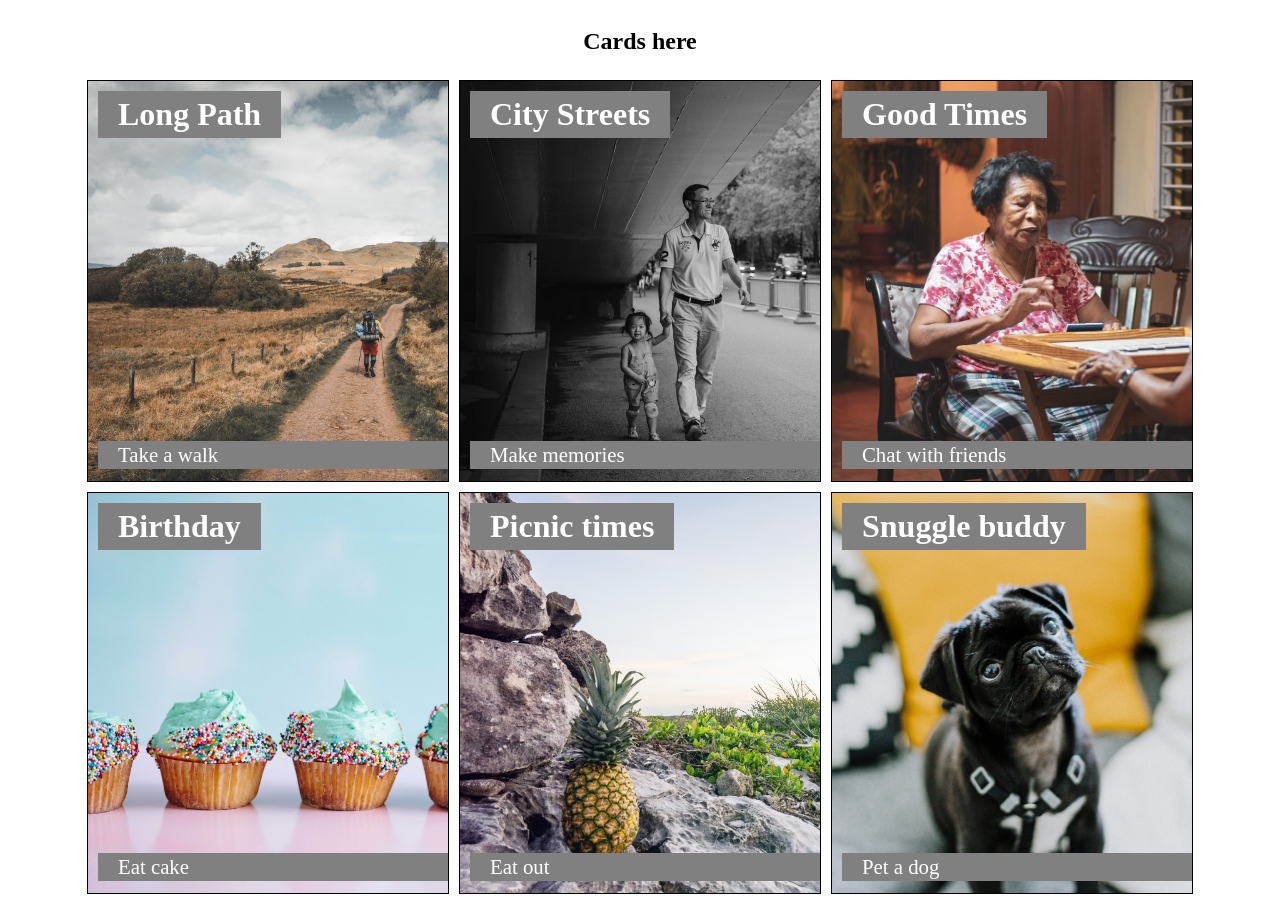
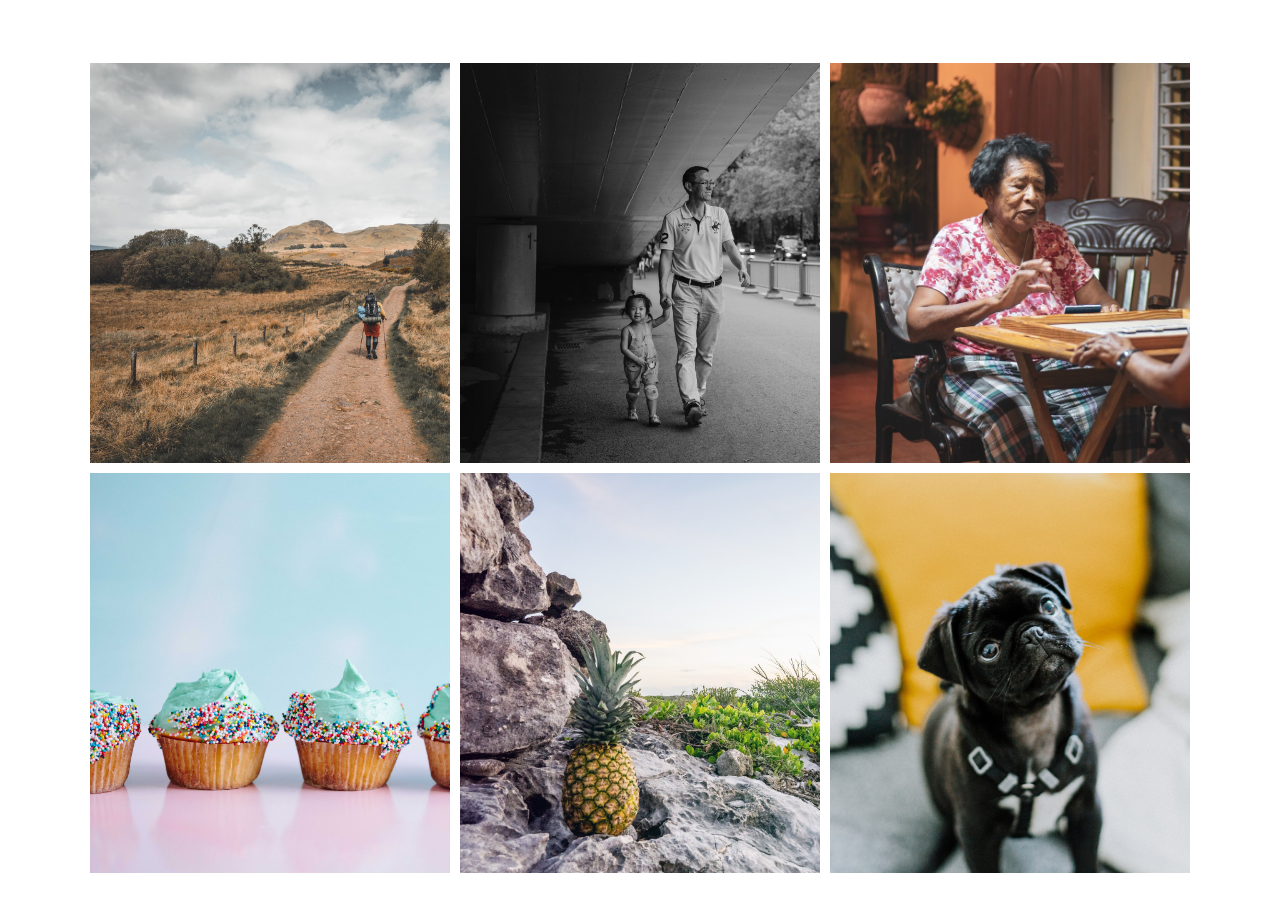
Before and after one commit to dustatron/React-Animation-Tests, a React (Create React App) app: page / in a window 1280 px wide. After the commit the page ends 886 px from the top, so only its background shows below. Built offline with nearby package versions, Linux system fonts and the light colour scheme.

Commit message:
add react-spring and hover animations.

```diff
--- a/package.json
+++ b/package.json
@@ -9,7 +9,8 @@
     "node-sass": "^4.14.1",
     "react": "^16.13.1",
     "react-dom": "^16.13.1",
-    "react-scripts": "3.4.1"
+    "react-scripts": "3.4.1",
+    "react-spring": "^8.0.27"
   },
   "scripts": {
     "start": "npm-run-all -p buildSass startjs",
--- a/src/App.js
+++ b/src/App.js
@@ -1,5 +1,4 @@
 import React, { Fragment } from 'react';
-import logo from './logo.svg';
 import CardControl from './CardControl';
 
 function App() {
--- a/src/CardControl.js
+++ b/src/CardControl.js
@@ -2,14 +2,27 @@ import React from 'react';
 import SampleData from './sampleData';
 import Card from './Card';
 import './scss/_card-control.scss';
+import { animated, useTransition } from 'react-spring';
 
 const CardControl = (props) => {
+  const transition = useTransition(SampleData, (SampleData) => SampleData.id, {
+    from: { opacity: 0, marginLeft: -100, marginRight: 100 },
+    enter: { opacity: 1, marginLeft: 0, marginRight: 0 },
+    trail: 150,
+  }); // returns array, (item, item key, styling)
+
+  console.log('transition', transition);
+
   return (
     <div className='card-controller'>
-      <h2>Cards here</h2>
       <div className='card-container'>
-        {SampleData.map((data) => (
-          <Card title={data.title} img={data.img} cda={data.cda} />
+        {transition.map(({ item, key, props }) => (
+          <animated.div
+            key={key}
+            style={props}
+            className='card-container-animated-box'>
+            <Card title={item.title} img={item.img} cda={item.cda} />
+          </animated.div>
         ))}
       </div>
     </div>
--- a/src/css/main.css
+++ b/src/css/main.css
@@ -8,43 +8,61 @@
   align-items: center; }
 
 .card-container {
+  margin-top: 50px;
   max-width: 1200px;
   min-width: 854px;
   display: flex;
   flex-wrap: wrap;
   justify-content: center; }
+  .card-container-animated-box {
+    width: 30%;
+    padding: 5px; }
 
 .card {
   position: relative;
-  border: 1px solid black;
   height: 400px;
-  width: 30%;
+  width: 100%;
   overflow: hidden;
-  margin: 5px;
   transition: all 0.3s; }
   .card-title {
-    color: white;
+    text-align: center;
+    color: #333;
     position: absolute;
+    transform: translate(-50%, -50%);
     z-index: 10px;
-    top: 10px;
-    left: 10px;
-    font-size: 2em;
+    top: -10px;
+    left: 50%;
+    font-size: 1.9em;
     font-weight: 800;
-    background-color: grey;
-    padding: 5px 20px; }
+    width: 60%;
+    background-color: rgba(255, 255, 255, 0.7);
+    border-radius: 5px;
+    padding: 5px 15px;
+    opacity: 0;
+    transition: all 0.3s; }
   .card-img {
     height: 100%;
     min-width: auto; }
   .card-cda {
-    color: white;
+    color: #333;
     position: absolute;
     z-index: 50px;
-    top: 90%;
+    top: 100%;
     left: 10px;
-    background: grey;
+    background: white;
+    border-radius: 5px;
     width: 100%;
     padding: 2px 20px;
-    font-size: 1.3em; }
+    font-size: 1.3em;
+    opacity: 0;
+    transition: all 0.4s; }
   .card:hover {
-    transform: scale(1.04);
-    z-index: 100; }
+    transform: scale(1.06);
+    z-index: 100;
+    box-shadow: 1px 3px 16px -1px rgba(0, 0, 0, 0.53); }
+  .card:hover .card-cda {
+    top: 90%;
+    opacity: 1; }
+  .card:hover .card-title {
+    top: 30px;
+    opacity: 1; }
--- a/src/sampleData.js
+++ b/src/sampleData.js
@@ -1,30 +1,36 @@
 const SampleData = [
   {
+    id: 1,
     title: 'Long Path',
     cda: 'Take a walk',
     img: require('./media/path.jpg'),
   },
   {
+    id: 2,
     title: 'City Streets',
     cda: 'Make memories',
     img: require('./media/daddydaughter.jpg'),
   },
   {
+    id: 3,
     title: 'Good Times',
     cda: 'Chat with friends',
     img: require('./media/girls.jpeg'),
   },
   {
+    id: 4,
     title: 'Birthday',
     cda: 'Eat cake',
     img: require('./media/birthday.jpg'),
   },
   {
+    id: 5,
     title: 'Picnic times',
     cda: 'Eat out',
     img: require('./media/picnic.jpg'),
   },
   {
+    id: 6,
     title: 'Snuggle buddy',
     cda: 'Pet a dog',
     img: require('./media/pug.jpg'),
--- a/src/scss/_card-control.scss
+++ b/src/scss/_card-control.scss
@@ -9,9 +9,15 @@
 }
 
 .card-container {
+  margin-top: 50px;
   max-width: 1200px;
   min-width: 854px;
   display: flex;
   flex-wrap: wrap;
   justify-content: center;
+
+  &-animated-box {
+    width: 30%;
+    padding: 5px;
+  }
 }
--- a/src/scss/_card.scss
+++ b/src/scss/_card.scss
@@ -1,41 +1,59 @@
 .card {
   position: relative;
-  border: 1px solid black;
+  // border: 1px solid black;
   height: 400px;
-  width: 30%;
+  width: 100%;
   overflow: hidden;
-  margin: 5px;
+
   transition: all 0.3s;
 
   &-title {
-    color: white;
+    text-align: center;
+    color: #333;
     position: absolute;
+    transform: translate(-50%, -50%);
     z-index: 10px;
-    top: 10px;
-    left: 10px;
-    font-size: 2em;
+    top: -10px;
+    left: 50%;
+    font-size: 1.9em;
     font-weight: 800;
-    background-color: grey;
-    padding: 5px 20px;
+    width: 60%;
+    background-color: rgba(255, 255, 255, 0.7);
+    border-radius: 5px;
+    padding: 5px 15px;
+    opacity: 0;
+    transition: all 0.3s;
   }
   &-img {
     height: 100%;
     min-width: auto;
   }
   &-cda {
-    color: white;
+    color: #333;
     position: absolute;
     z-index: 50px;
-    top: 90%;
+    top: 100%;
     left: 10px;
-    background: grey;
+    background: white;
+    border-radius: 5px;
     width: 100%;
     padding: 2px 20px;
     font-size: 1.3em;
+    opacity: 0;
+    transition: all 0.4s;
   }
 
   &:hover {
-    transform: scale(1.04);
+    transform: scale(1.06);
     z-index: 100;
+    box-shadow: 1px 3px 16px -1px rgba(0, 0, 0, 0.53);
+  }
+  &:hover &-cda {
+    top: 90%;
+    opacity: 1;
+  }
+  &:hover &-title {
+    top: 30px;
+    opacity: 1;
   }
 }
```
Also changed, not shown: 1 other file (tests, documents, lock files or other folders).
